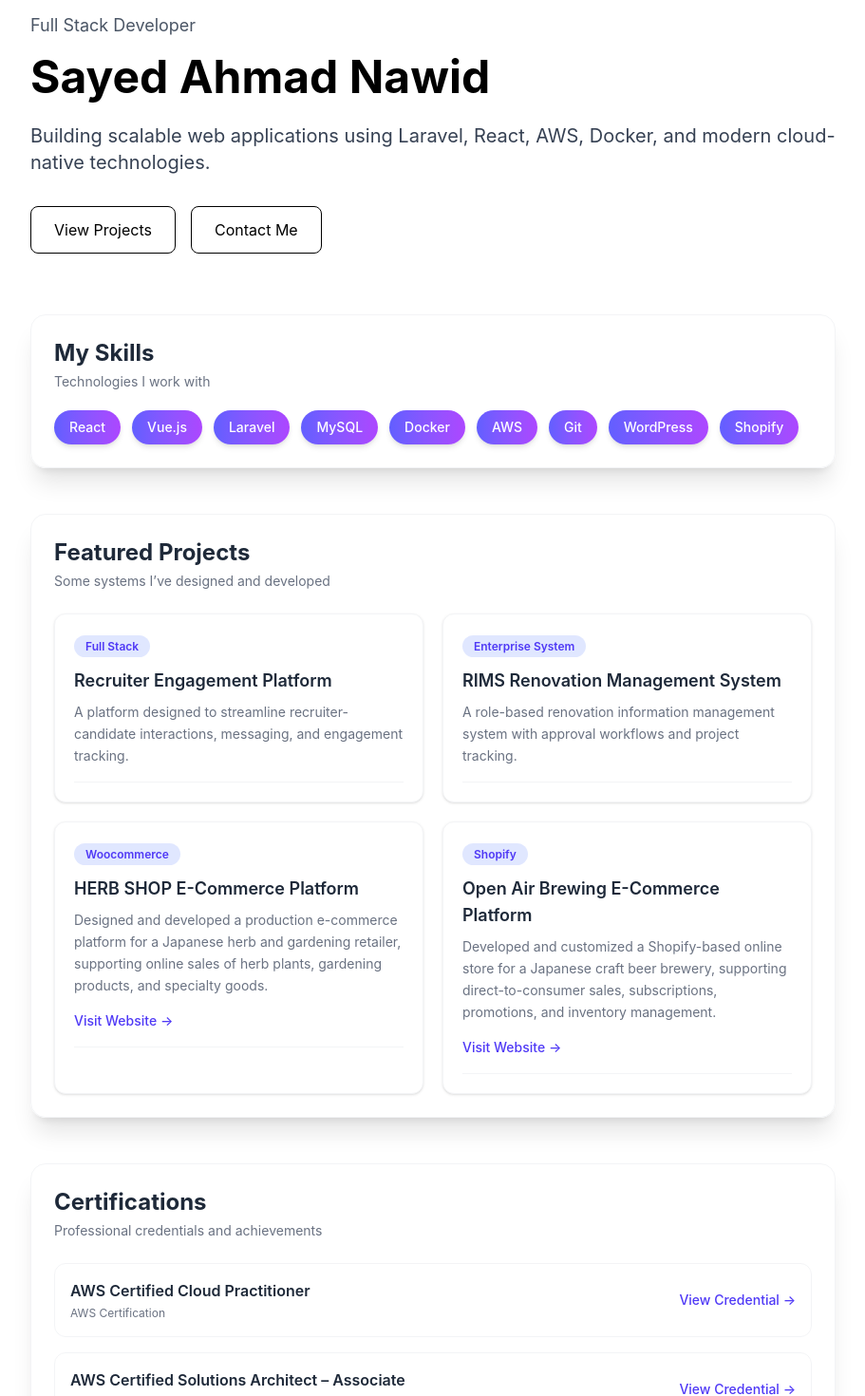
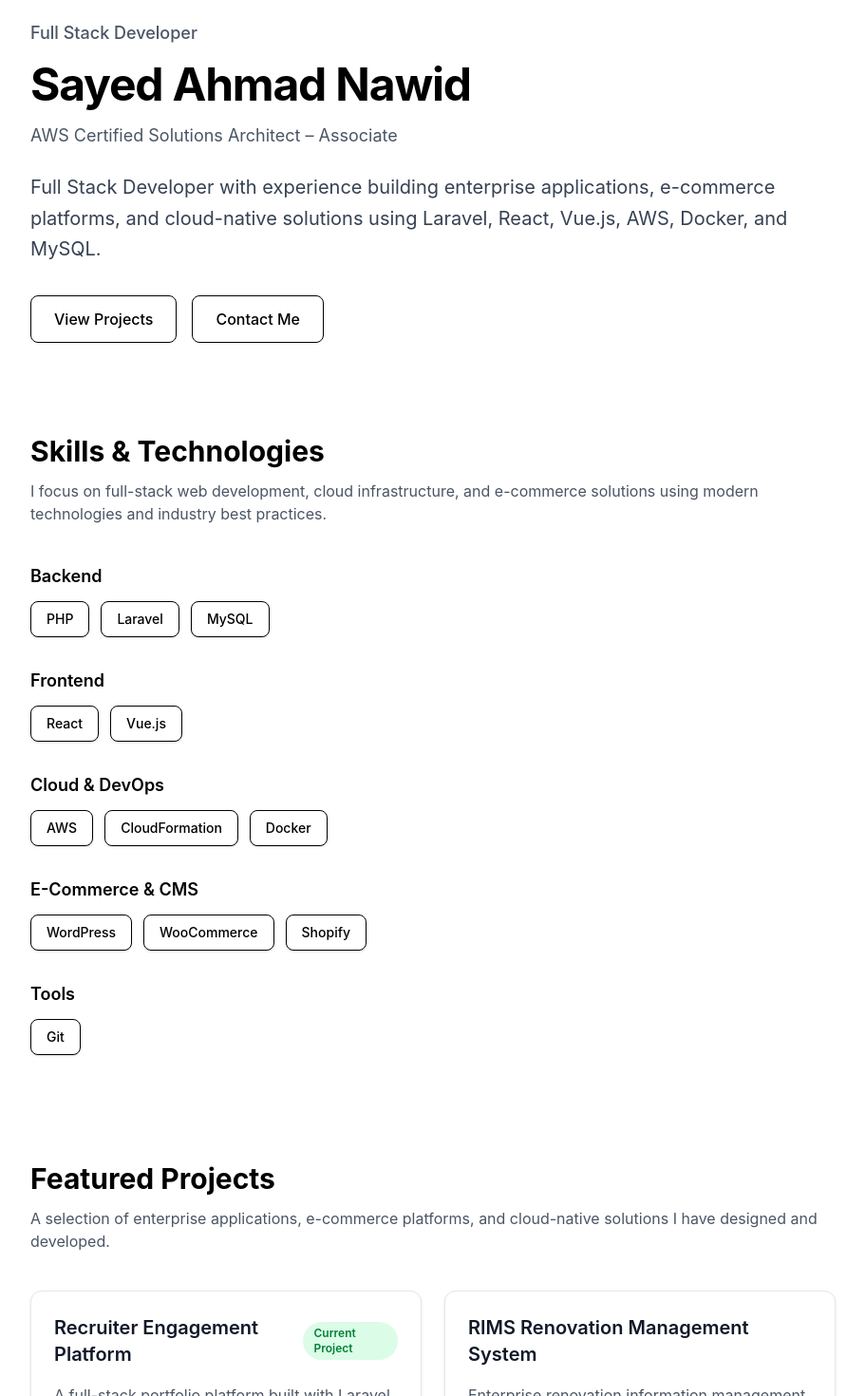
Before and after one commit to sayedahmadnawid/recruiter-engagement-platform, a React app in the folder frontend/: page / in a window 1280 px wide. Shown: the part 120-1590 px from the top of the page at 95% size, without its empty margins (184-1095 px from the left). Built offline with nearby package versions, Linux system fonts and the light colour scheme; the HTML template or start-up script is replaced by a standard one.

Commit message:
Enhance home page with skills and projects sections

```diff
--- a/frontend/src/components/home/CertificationsSection.jsx
+++ b/frontend/src/components/home/CertificationsSection.jsx
@@ -11,14 +11,11 @@
 
 export default function CertificatesSection() {
   return (
-    <div className="max-w-4xl mx-auto p-6">
+    <div className="max-w-4xl mx-auto px-6 py-16">
       <div className="rounded-2xl bg-white/80 backdrop-blur-md border border-gray-100 shadow-xl p-6">
-
         {/* Header */}
         <div className="mb-6">
-          <h2 className="text-2xl font-bold text-gray-800">
-            Certifications
-          </h2>
+          <h2 className="text-2xl font-bold text-gray-800">Certifications</h2>
           <p className="text-sm text-gray-500 mt-1">
             Professional credentials and achievements
           </p>
@@ -35,12 +32,8 @@
             >
               {/* Left side */}
               <div>
-                <h3 className="text-gray-800 font-semibold">
-                  {cert.name}
-                </h3>
-                <p className="text-xs text-gray-500 mt-1">
-                  AWS Certification
-                </p>
+                <h3 className="text-gray-800 font-semibold">{cert.name}</h3>
+                <p className="text-xs text-gray-500 mt-1">AWS Certification</p>
               </div>
 
               {/* Right side - Credential link */}
--- a/frontend/src/components/home/HeroSection.jsx
+++ b/frontend/src/components/home/HeroSection.jsx
@@ -1,40 +1,42 @@
 import { Link } from 'react-router-dom';
+
 export default function HeroSection() {
     return (
-
-        <section className="max-w-4xl py-10 mx-auto p-6">
-
-            <div className="max-w-4xl">
-                <p className="text-lg text-gray-600">
+        <section className="max-w-4xl mx-auto px-6 py-12">
+            <p className="text-lg font-medium text-gray-600">
                 Full Stack Developer
             </p>
 
-                <h1 className="text-5xl font-bold mt-4">
+            <h1 className="mt-4 text-5xl font-bold tracking-tight">
                 Sayed Ahmad Nawid
             </h1>
 
-                <p className="mt-6 text-xl text-gray-700">
-                    Building scalable web applications using Laravel,
-                    React, AWS, Docker, and modern cloud-native
-                    technologies.
+            <p className="mt-4 text-lg text-gray-600">
+                AWS Certified Solutions Architect – Associate
             </p>
 
-                <div className="flex gap-4 mt-8">
+            <p className="mt-6 text-xl leading-relaxed text-gray-700">
+                Full Stack Developer with experience building enterprise
+                applications, e-commerce platforms, and cloud-native
+                solutions using Laravel, React, Vue.js, AWS, Docker,
+                and MySQL.
+            </p>
+
+            <div className="mt-8 flex flex-wrap gap-4">
                 <Link
                     to="/projects"
-                        className="px-6 py-3 rounded-lg border"
+                    className="rounded-lg border px-6 py-3 font-medium transition hover:bg-gray-100"
                 >
                     View Projects
                 </Link>
 
                 <Link
                     to="/contact"
-                        className="px-6 py-3 rounded-lg border"
+                    className="rounded-lg border px-6 py-3 font-medium transition hover:bg-gray-100"
                 >
                     Contact Me
                 </Link>
             </div>
-            </div>
         </section>
     );
 }
--- a/frontend/src/components/home/ProjectsSection.jsx
+++ b/frontend/src/components/home/ProjectsSection.jsx
@@ -2,85 +2,101 @@
   {
     title: "Recruiter Engagement Platform",
     description:
-      "A platform designed to streamline recruiter-candidate interactions, messaging, and engagement tracking.",
-    tag: "Full Stack",
+      "A full-stack portfolio platform built with Laravel, React, MySQL, Docker, and AWS, demonstrating event-driven architecture, queue processing, recruiter engagement tracking, and cloud-native deployment practices.",
+    tags: ["Laravel", "React", "Docker", "AWS"],
+    featured: true,
   },
   {
     title: "RIMS Renovation Management System",
     description:
-      "A role-based renovation information management system with approval workflows and project tracking.",
-    tag: "Enterprise System",
+      "Enterprise renovation information management system supporting role-based access control, approval workflows, project lifecycle management, and construction tracking for multiple stakeholders.",
+    tags: ["Laravel", "MySQL", "Enterprise"],
   },
   {
     title: "HERB SHOP E-Commerce Platform",
     description:
       "Designed and developed a production e-commerce platform for a Japanese herb and gardening retailer, supporting online sales of herb plants, gardening products, and specialty goods.",
-    tag: ["Woocommerce"],
+    tags: ["WordPress", "WooCommerce"],
     url: "https://shop.herbcity.jp/",
   },
   {
     title: "Open Air Brewing E-Commerce Platform",
     description:
       "Developed and customized a Shopify-based online store for a Japanese craft beer brewery, supporting direct-to-consumer sales, subscriptions, promotions, and inventory management.",
-    tag: "Shopify",
+    tags: ["Shopify"],
     url: "https://www.openair.beer/",
   },
 ];
 
 export default function ProjectsSection() {
   return (
-    <div className="max-w-4xl mx-auto p-6">
-      <div className="rounded-2xl bg-white/80 backdrop-blur-md border border-gray-100 shadow-xl p-6">
-        {/* Header */}
-        <div className="mb-6">
-          <h2 className="text-2xl font-bold text-gray-800">
-            Featured Projects
-          </h2>
-          <p className="text-sm text-gray-500 mt-1">
-            Some systems I’ve designed and developed
+    <section className="max-w-4xl mx-auto px-6 py-16">
+      <div className="mb-10">
+        <h2 className="text-3xl font-bold">Featured Projects</h2>
+
+        <p className="mt-3 text-gray-600">
+          A selection of enterprise applications, e-commerce platforms, and
+          cloud-native solutions I have designed and developed.
         </p>
       </div>
 
-        {/* Project Cards */}
-        <div className="grid md:grid-cols-2 gap-5">
-          {projects.map((project, index) => (
+      <div className="grid gap-6 md:grid-cols-2">
+        {projects.map((project) => (
           <div
-              key={index}
-              className="group rounded-xl border border-gray-100 bg-white p-5 shadow-sm
-                         hover:shadow-lg hover:-translate-y-1 transition-all duration-300"
+            key={project.title}
+            className="group flex flex-col justify-between rounded-xl border border-gray-200 bg-white p-6 shadow-sm transition-all duration-300 hover:-translate-y-1 hover:shadow-lg"
           >
-              {/* Tag */}
-              <span className="text-xs font-semibold px-3 py-1 rounded-full bg-indigo-100 text-indigo-600">
-                {project.tag}
-              </span>
-
-              {/* Title */}
-              <h3 className="mt-3 text-lg font-semibold text-gray-800 group-hover:text-indigo-600 transition">
+            <div>
+              <div className="flex items-center justify-between">
+                <h3 className="text-xl font-semibold text-gray-900">
                   {project.title}
                 </h3>
 
-              {/* Description */}
-              <p className="mt-2 text-sm text-gray-500 leading-relaxed">
+                {project.featured && (
+                  <span className="rounded-full bg-green-100 px-3 py-1 text-xs font-semibold text-green-700">
+                    Current Project
+                  </span>
+                )}
+              </div>
+
+              <p className="mt-4 leading-relaxed text-gray-600">
                 {project.description}
               </p>
+
+              <div className="mt-5 flex flex-wrap gap-2">
+                {project.tags.map((tag) => (
+                  <span
+                    key={tag}
+                    className="rounded-md border border-gray-200 px-3 py-1 text-xs font-medium text-gray-700"
+                  >
+                    {tag}
+                  </span>
+                ))}
+              </div>
+            </div>
 
             {project.url && (
               <a
                 href={project.url}
                 target="_blank"
                 rel="noopener noreferrer"
-                  className="inline-flex items-center mt-4 text-sm font-medium text-indigo-600 hover:text-indigo-800"
+                className="
+                                    mt-6
+                                    inline-flex
+                                    items-center
+                                    text-sm
+                                    font-medium
+                                    text-gray-900
+                                    transition
+                                    hover:text-blue-600
+                                "
               >
                 Visit Website →
               </a>
             )}
-
-              {/* Footer line */}
-              <div className="mt-4 h-px bg-gray-100"></div>
           </div>
         ))}
       </div>
-      </div>
-    </div>
+    </section>
   );
 }
--- a/frontend/src/components/home/SkillsSection.jsx
+++ b/frontend/src/components/home/SkillsSection.jsx
@@ -1,41 +1,57 @@
-const skills = [
-  "React",
-  "Vue.js",
-  "Laravel",
-  "MySQL",
-  "Docker",
-  "AWS",
-  "Git",
-  "WordPress",
-  "Shopify",
+const skillCategories = [
+  {
+    title: "Backend",
+    skills: ["PHP", "Laravel", "MySQL"],
+  },
+  {
+    title: "Frontend",
+    skills: ["React", "Vue.js"],
+  },
+  {
+    title: "Cloud & DevOps",
+    skills: ["AWS", "CloudFormation", "Docker"],
+  },
+  {
+    title: "E-Commerce & CMS",
+    skills: ["WordPress", "WooCommerce", "Shopify"],
+  },
+  {
+    title: "Tools",
+    skills: ["Git"],
+  },
 ];
 
 export default function SkillsSection() {
   return (
-    <div className="max-w-4xl mx-auto p-6">
-      <div className="rounded-2xl bg-white/80 backdrop-blur-md shadow-xl border border-gray-100 p-6">
-        {/* Header */}
-        <div className="mb-5">
-          <h2 className="text-2xl font-bold text-gray-800">My Skills</h2>
-          <p className="text-sm text-gray-500 mt-1">Technologies I work with</p>
+    <section className="max-w-4xl mx-auto px-6 py-12">
+      <div className="mb-10">
+        <h2 className="text-3xl font-bold">Skills & Technologies</h2>
+
+        <p className="mt-3 text-gray-600">
+          I focus on full-stack web development, cloud infrastructure, and
+          e-commerce solutions using modern technologies and industry best
+          practices.
+        </p>
       </div>
 
-        {/* Skills Grid */}
+      <div className="space-y-8">
+        {skillCategories.map((category) => (
+          <div key={category.title}>
+            <h3 className="text-lg font-semibold mb-3">{category.title}</h3>
+
             <div className="flex flex-wrap gap-3">
-          {skills.map((skill, index) => (
+              {category.skills.map((skill) => (
                 <span
-              key={index}
-              className="px-4 py-2 rounded-full text-sm font-medium
-                         bg-gradient-to-r from-indigo-500 to-purple-500
-                         text-white shadow-md
-                         hover:scale-105 hover:shadow-lg
-                         transition-all duration-200 cursor-default"
+                  key={skill}
+                  className="rounded-lg border px-4 py-2 text-sm font-medium  bg-white shadow-sm hover:shadow-md transition"
                 >
                   {skill}
                 </span>
               ))}
             </div>
           </div>
+        ))}
       </div>
+    </section>
   );
 }
```
Lines whose indentation alone changed are shown as unchanged.
